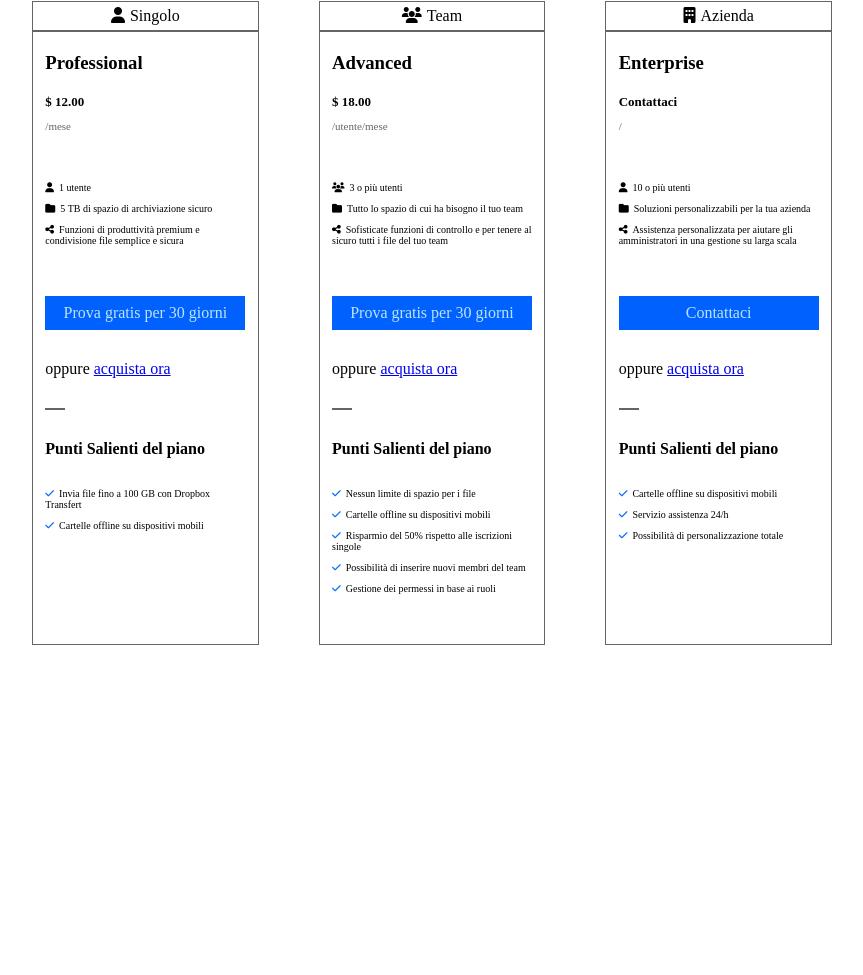
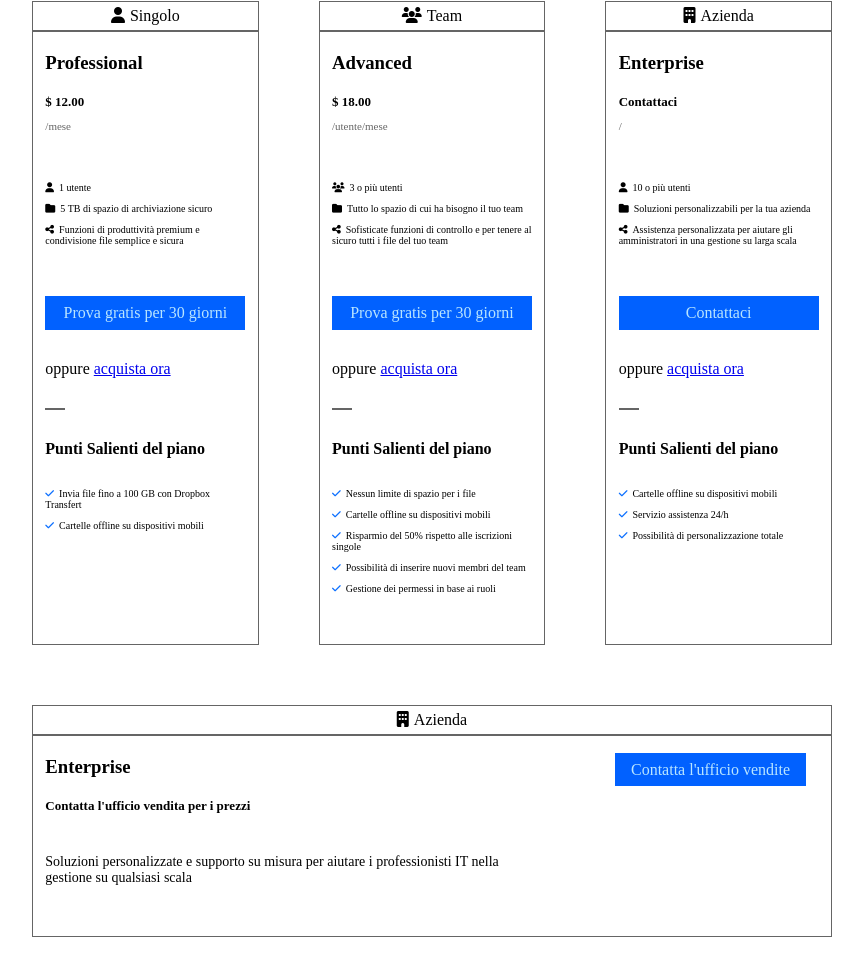
Before and after one commit to orazi-paolo/htmlcss-dropbox, a plain HTML site: page index.html in a window 1280 px wide. Shown: the part 972-1947 px from the top of the page, without its empty margins (208-1071 px from the left). Before the commit the page ends 1877 px from the top, so only its background shows below. Drawn offline with Linux system fonts and the light colour scheme.

Commit message:
completed the card

```diff
--- a/css/style.css
+++ b/css/style.css
@@ -114,6 +114,10 @@ li{
 /* main */
 
 /* card */
+
+.card{
+    position: relative;
+}
 .row{
     flex-wrap: wrap;
     gap: 60px;
@@ -121,6 +125,11 @@ li{
 .col{
     width: calc((100% / 3) - (120px / 3));
     border: 1px solid #656565 ;
+}
+.col-max{
+    flex-grow: 1;
+    border: 1px solid #656565 ;
+
 }
 .who-card{
     text-align: center;
@@ -142,6 +151,10 @@ li{
     max-width: 200px;
     margin: 0 auto;
 }
+.container-card-col-max{
+    width: 500px;
+    margin-left: 12.33px;
+}
 
 .price{
     margin-bottom: 10px;
@@ -155,6 +168,11 @@ li{
     color: #656565;
 }
 
+.absolute-card{
+    position: absolute;
+    top: 50px;
+    right: 25px;
+}
 
 /* utils */
 
@@ -218,3 +236,7 @@ li{
 .relative{
     position: relative;
 }
+
+.font-med{
+    font-size: 14px;
+}
--- a/index.html
+++ b/index.html
@@ -158,7 +158,20 @@
                 </div>
 
                 <div class="col-max">
-                    <div class="card"></div>
+                    <div class="card">
+                        <div class="who-card"><i class="fa-solid fa-building"></i>Azienda</div>
+                        <div class="border-card"></div>
+                        <div class="container-card-col-max">
+                            <h3>Enterprise</h3>
+                            <div class="price">Contatta l'ufficio vendita per i prezzi</div>
+                            <div class="mg-t-med">
+                                <ul>
+                                    <li class="font-med">Soluzioni personalizzate e supporto su misura per aiutare i professionisti IT nella gestione su qualsiasi scala</li>
+                                </ul>
+                        </div>
+                        <div class="mg-b-small absolute-card"><a class="link-start" href="#">Contatta l'ufficio vendite</a></div>
+
+                    </div>
                 </div>
             </div>
         </div>
```
